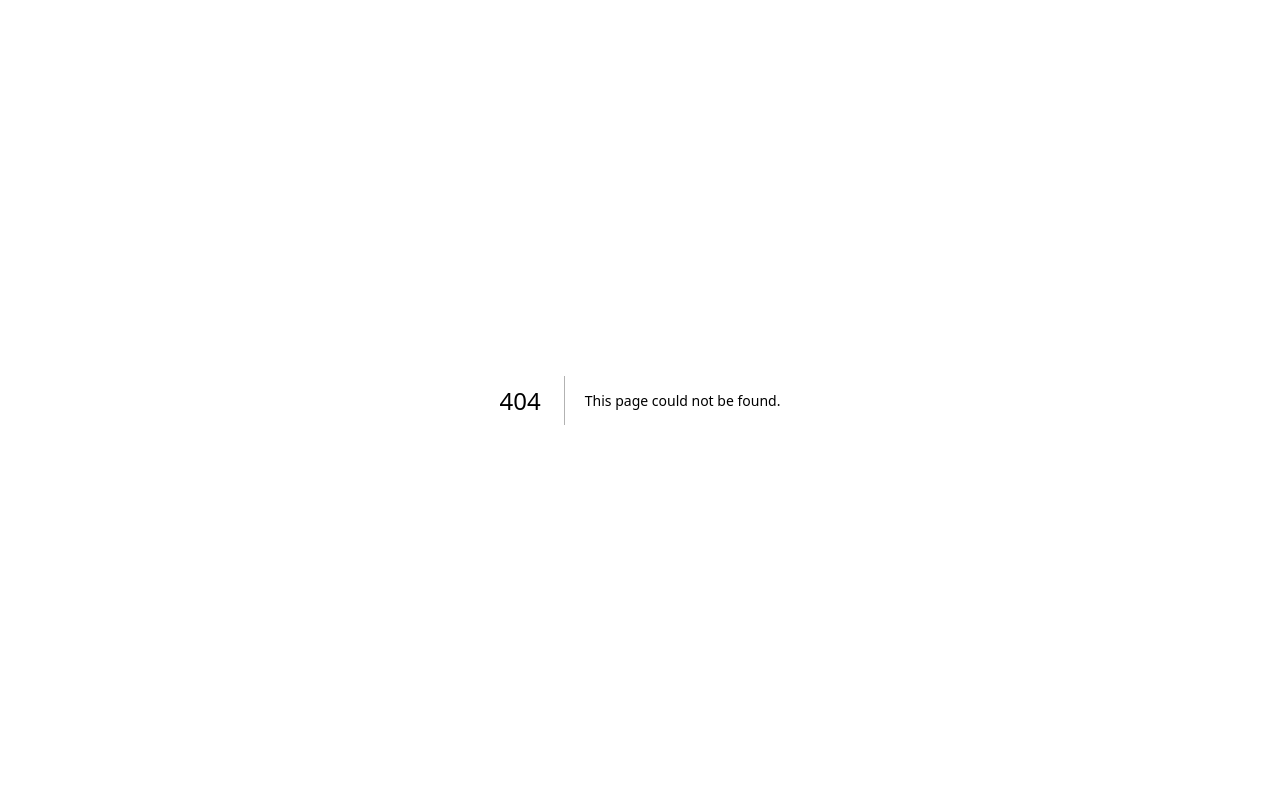
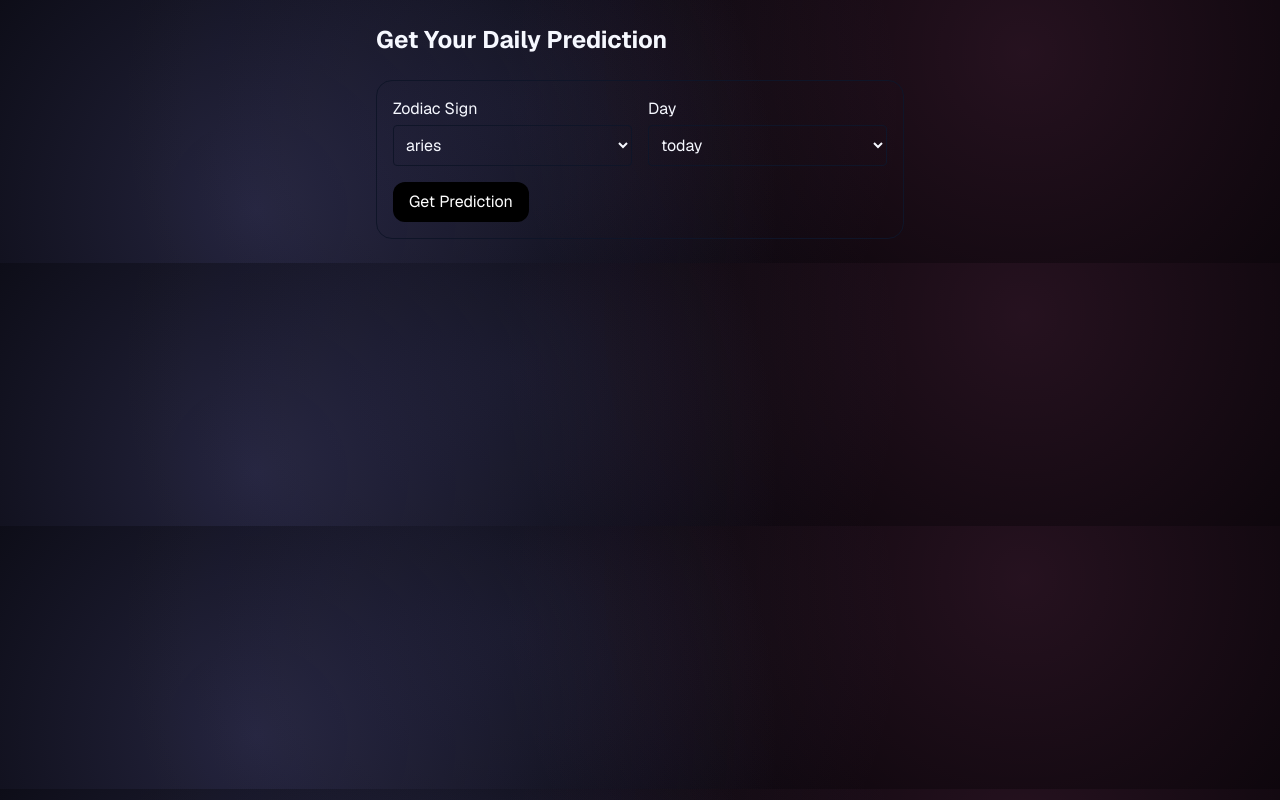
Before and after one commit to Akhil-Tanwar/Astova, a Next.js app: page /predict in a window 1280 px wide. Before the commit this address had no page. Built offline with nearby package versions, Linux system fonts and the light colour scheme.

Commit message:
Create page.tsx

```diff
--- /dev/null
+++ b/app/predict/page.tsx
@@ -0,0 +1,70 @@
+'use client';
+import { useState } from 'react';
+
+export default function PredictPage() {
+  const [sign, setSign] = useState('aries');
+  const [day, setDay] = useState('today');
+  const [loading, setLoading] = useState(false);
+  const [result, setResult] = useState<any>(null);
+  const [error, setError] = useState<string | null>(null);
+
+  async function onSubmit(e: React.FormEvent) {
+    e.preventDefault();
+    setLoading(true); setError(null); setResult(null);
+    try {
+      const r = await fetch('/api/daily', {
+        method: 'POST',
+        headers: { 'content-type': 'application/json' },
+        body: JSON.stringify({ sign, day })
+      });
+      if (!r.ok) throw new Error('Failed to get prediction');
+      setResult(await r.json());
+    } catch (err: any) { setError(err.message || 'Something went wrong'); }
+    finally { setLoading(false); }
+  }
+
+  return (
+    <main className="max-w-xl mx-auto p-6 space-y-6">
+      <h1 className="text-2xl font-bold">Get Your Daily Prediction</h1>
+      <form onSubmit={onSubmit} className="space-y-4 border p-4 rounded-xl">
+        <div className="grid grid-cols-2 gap-4">
+          <label className="flex flex-col gap-1">
+            <span>Zodiac Sign</span>
+            <select className="border rounded p-2" value={sign}
+              onChange={(e) => setSign(e.target.value)}>
+              {['aries','taurus','gemini','cancer','leo','virgo',
+                'libra','scorpio','sagittarius','capricorn','aquarius','pisces']
+               .map(s => <option key={s} value={s}>{s}</option>)}
+            </select>
+          </label>
+          <label className="flex flex-col gap-1">
+            <span>Day</span>
+            <select className="border rounded p-2" value={day}
+              onChange={(e) => setDay(e.target.value)}>
+              <option value="yesterday">yesterday</option>
+              <option value="today">today</option>
+              <option value="tomorrow">tomorrow</option>
+            </select>
+          </label>
+        </div>
+        <button disabled={loading} className="bg-black text-white px-4 py-2 rounded-lg">
+          {loading ? 'Thinking…' : 'Get Prediction'}
+        </button>
+      </form>
+
+      {error && <p className="text-red-600">{error}</p>}
+      {result && (
+        <div className="border rounded-xl p-4 space-y-2">
+          <h2 className="font-semibold text-lg">Prediction</h2>
+          <p>{result.description}</p>
+          <div className="text-sm text-gray-600">
+            <div><strong>Current Date:</strong> {result.current_date}</div>
+            <div><strong>Compatibility:</strong> {result.compatibility}</div>
+            <div><strong>Mood:</strong> {result.mood}</div>
+            <div><strong>Color:</strong> {result.color}</div>
+          </div>
+        </div>
+      )}
+    </main>
+  );
+}
```
